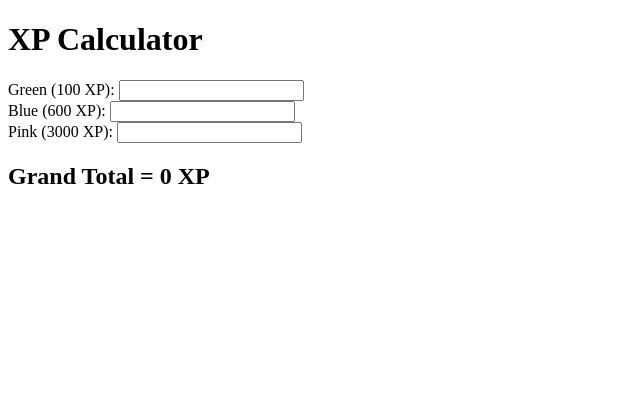
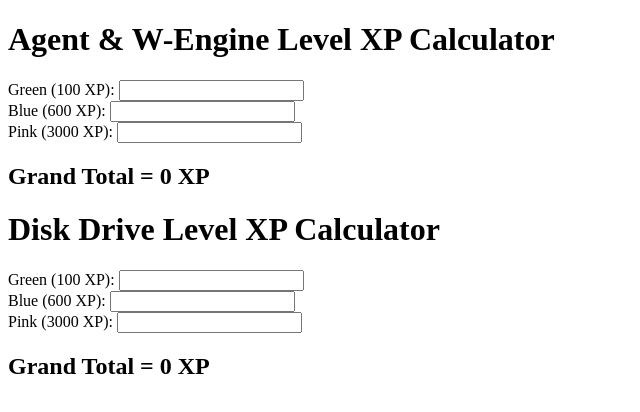
Before and after one commit to dhaffaardhana2002/zzz-log-calculation, a plain HTML site: page index.html in a window 1280 px wide. Shown: the whole page, without its empty margins (0-640 px from the left). Drawn offline with Linux system fonts and the light colour scheme.

Commit message:
Added disk drive calc

```diff
--- a/index.html
+++ b/index.html
@@ -3,39 +3,70 @@
 <head>
     <meta charset="UTF-8">
     <meta name="viewport" content="width=device-width, initial-scale=1.0">
-    <title>XP Calculator</title>
+    <title>ZZZ XP Calculator</title>
     <script>
-        function calculateTotal() {
+        function calculateTotal1() {
             // Get the input values
-            const greenCount = document.getElementById("greenCount").value;
-            const blueCount = document.getElementById("blueCount").value;
-            const pinkCount = document.getElementById("pinkCount").value;
+            const green1 = document.getElementById("green1").value;
+            const blue1 = document.getElementById("blue1").value;
+            const pink1 = document.getElementById("pink1").value;
 
             // Calculate the total XP
-            const greenXP = 100 * greenCount;
-            const blueXP = 600 * blueCount;
-            const pinkXP = 3000 * pinkCount;
-            const totalXP = greenXP + blueXP + pinkXP;
+            const greenXP1 = 100 * green1;
+            const blueXP1 = 600 * blue1;
+            const pinkXP1 = 3000 * pink1;
+            const totalXP1 = greenXP1 + blueXP1 + pinkXP1;
 
             // Display the total XP
-            document.getElementById("totalXP").textContent = `Grand Total = ${totalXP} XP`;
+            document.getElementById("totalXP1").textContent = `Grand Total = ${totalXP1} XP`;
+        }
+
+        function calculateTotal2() {
+            // Get the input values
+            const green2 = document.getElementById("green2").value;
+            const blue2 = document.getElementById("blue2").value;
+            const pink2 = document.getElementById("pink2").value;
+
+            // Calculate the total XP
+            const greenXP2 = 100 * green2;
+            const blueXP2 = 500 * blue2;
+            const pinkXP2 = 2000 * pink2;
+            const totalXP2 = greenXP2 + blueXP2 + pinkXP2;
+
+            // Display the total XP
+            document.getElementById("totalXP2").textContent = `Grand Total = ${totalXP2} XP`;
         }
     </script>
 </head>
 <body>
-    <h1>XP Calculator</h1>
+    <h1>Agent & W-Engine Level XP Calculator</h1>
     <div>
-        <label for="greenCount">Green (100 XP): </label>
-        <input type="number" id="greenCount" oninput="calculateTotal()">
+        <label for="green1">Green (100 XP): </label>
+        <input type="number" id="green1" oninput="calculateTotal1()">
     </div>
     <div>
-        <label for="blueCount">Blue (600 XP): </label>
-        <input type="number" id="blueCount" oninput="calculateTotal()">
+        <label for="blue1">Blue (600 XP): </label>
+        <input type="number" id="blue1" oninput="calculateTotal1()">
     </div>
     <div>
-        <label for="pinkCount">Pink (3000 XP): </label>
-        <input type="number" id="pinkCount" oninput="calculateTotal()">
+        <label for="pink1">Pink (3000 XP): </label>
+        <input type="number" id="pink1" oninput="calculateTotal1()">
     </div>
-    <h2 id="totalXP">Grand Total = 0 XP</h2>
+    <h2 id="totalXP1">Grand Total = 0 XP</h2>
+
+    <h1>Disk Drive Level XP Calculator</h1>
+    <div>
+        <label for="green2">Green (100 XP): </label>
+        <input type="number" id="green2" oninput="calculateTotal2()">
+    </div>
+    <div>
+        <label for="blue2">Blue (600 XP): </label>
+        <input type="number" id="blue2" oninput="calculateTotal2()">
+    </div>
+    <div>
+        <label for="pink2">Pink (3000 XP): </label>
+        <input type="number" id="pink2" oninput="calculateTotal2()">
+    </div>
+    <h2 id="totalXP2">Grand Total = 0 XP</h2>
 </body>
 </html>
```
